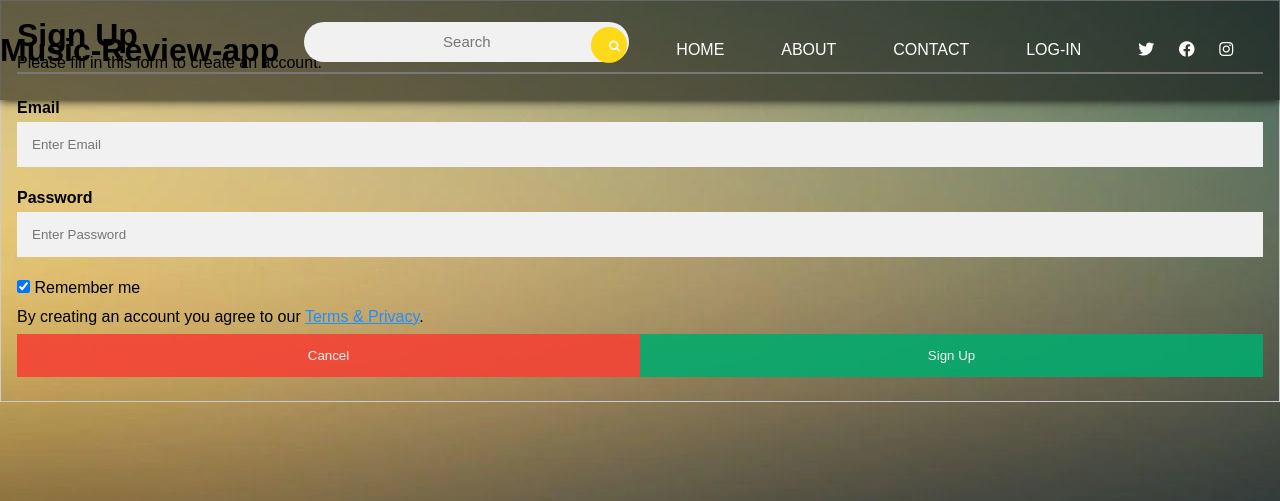
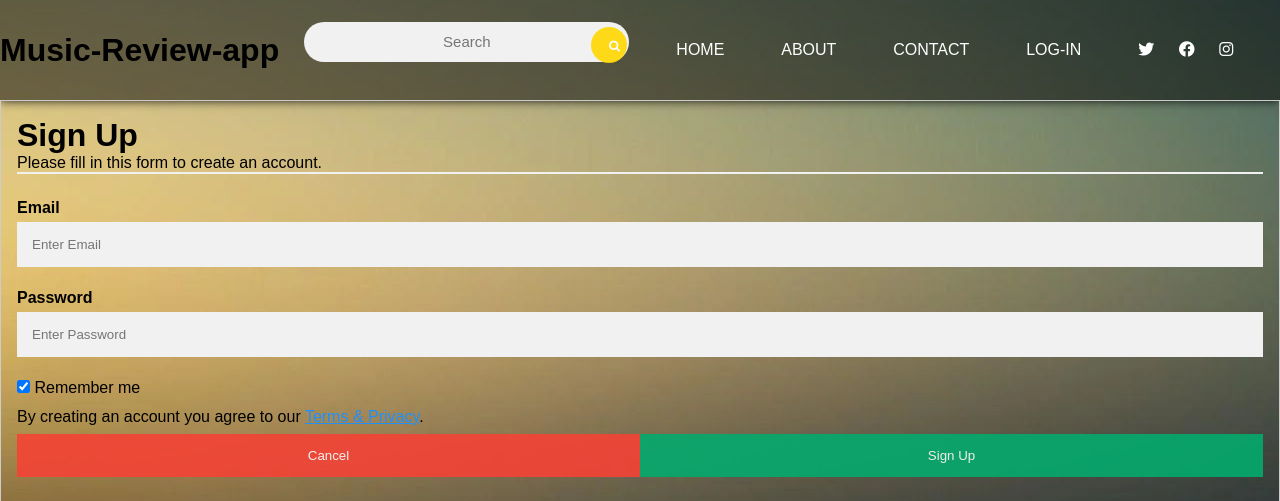
Before and after one commit to amckelvey/music-rating-app, a Node server app: page /login in a window 1280 px wide. Shown: the top 501 px of the page. Run offline with Node 20, Linux system fonts and the light colour scheme; some libraries are stand-ins or nearby versions.

Commit message:
Adjusted header CSS

```diff
--- a/public/css/main.css
+++ b/public/css/main.css
@@ -17,7 +17,7 @@ header {
   display: flex;
   justify-content: space-between;
   align-items: center;
-  position: fixed;
+  position:static;
   z-index: 99;
   box-shadow: 0 0 10px #000;
   background: rgba(0, 0, 0, 0.5);
```
